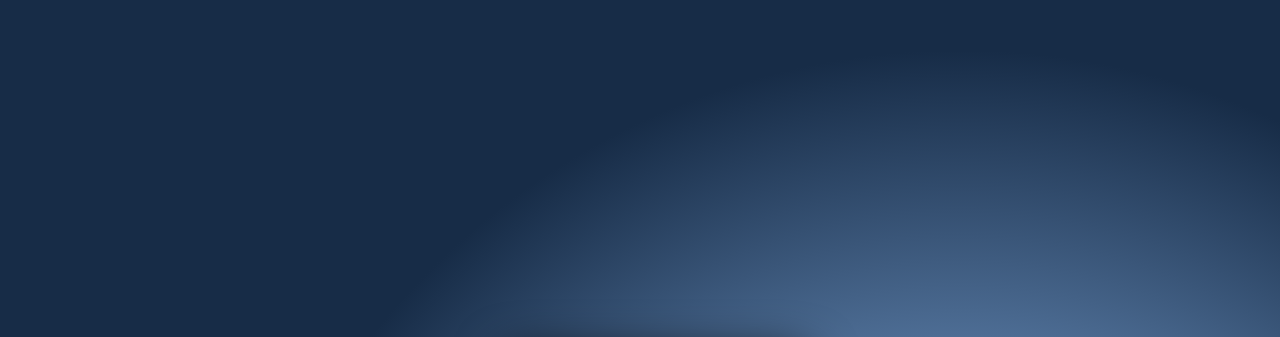
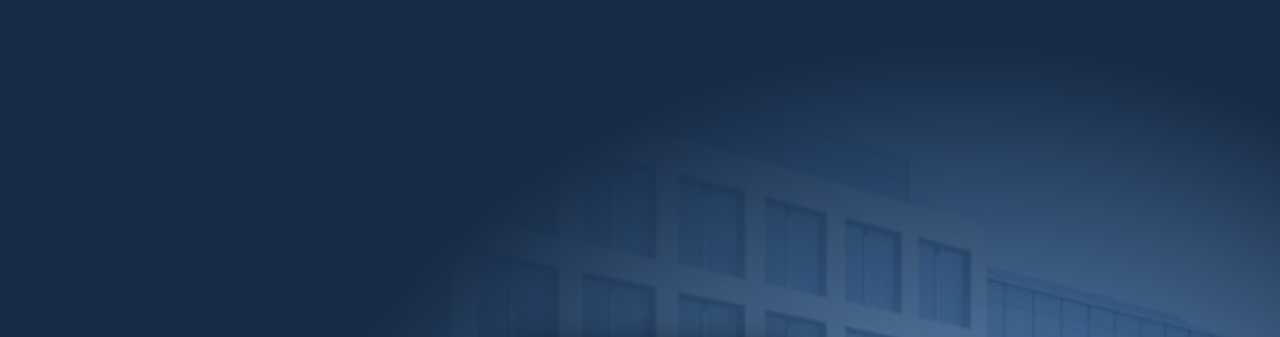
Before and after one commit to delfinsarl/delfinsarl.github.io, a plain HTML site: page index.html in a window 1280 px wide. Shown: the top 337 px of the page. Drawn offline with Linux system fonts and the light colour scheme.

Commit message:
Update index.html

```diff
--- a/index.html
+++ b/index.html
@@ -2,7 +2,7 @@
   width: 100%;
   height: 100vh;
 
-  background: radial-gradient( circle farthest-corner at 75% 100%,  rgba(59,116,185,0.7) 20%, rgba(23,44,71,1) 60% ), url("/include/assets//img/delfin-sarl/Delfin_renderind office.jpg") center center no-repeat;
+  background: radial-gradient( circle farthest-corner at 75% 100%,  rgba(59,116,185,0.7) 20%, rgba(23,44,71,1) 60% ), url("/include/assets/img/delfin-sarl/Delfin_renderind office.jpg") center center no-repeat;
   background-size: cover;
 }
 
```
